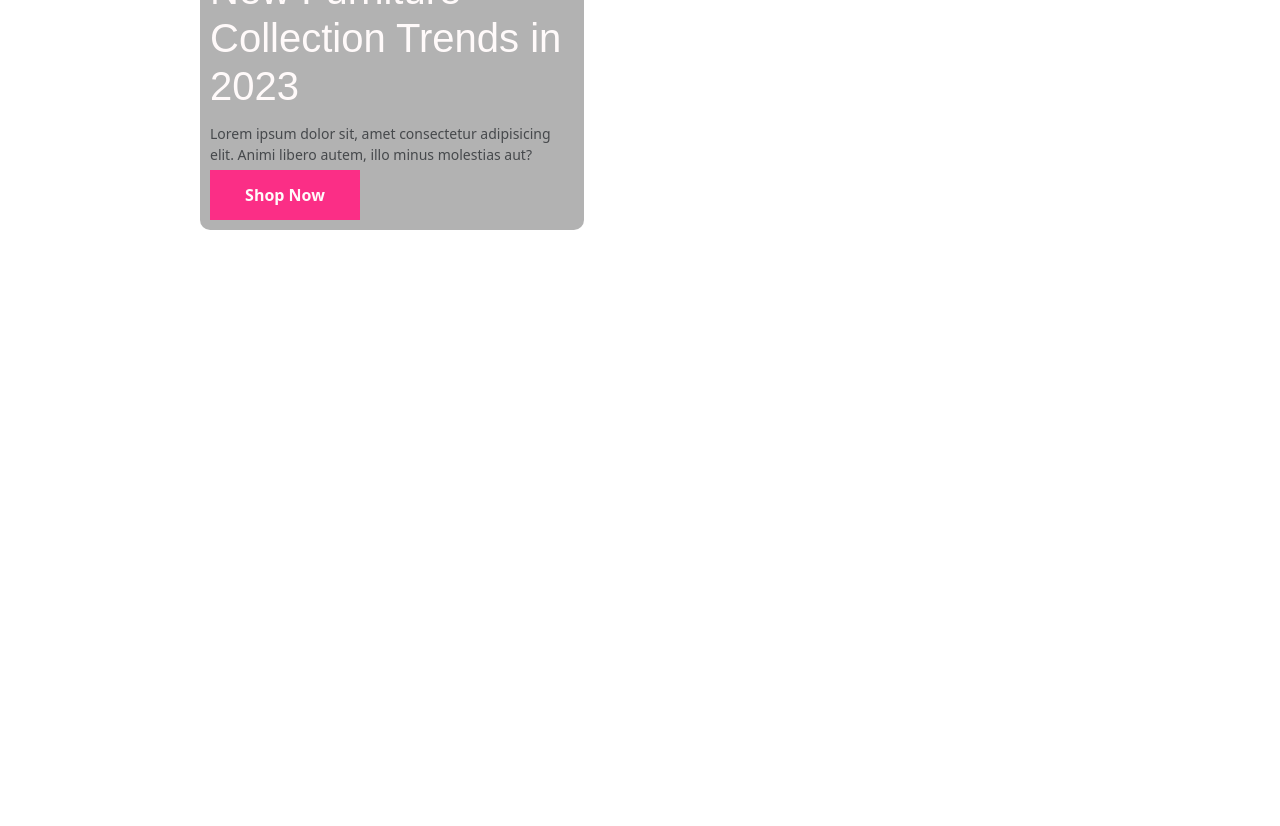
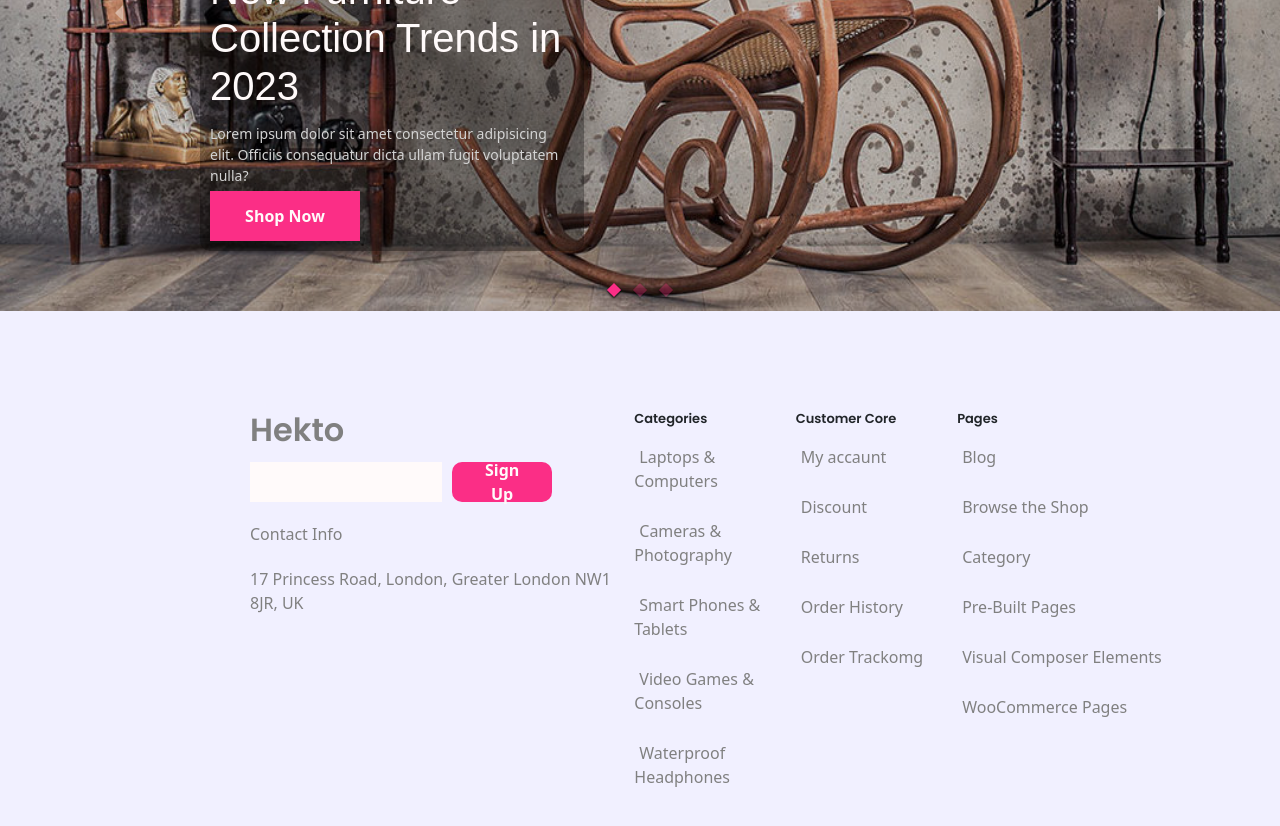
Before and after one commit to 0MAVM0/FullStack-Project, a React (Create React App) app in the folder frontend/: page / in a window 1280 px wide. Shown: the part 420-1246 px from the top of the page. Before the commit the page ends 800 px from the top, so only its background shows below. Built offline with nearby package versions, Linux system fonts and the light colour scheme.

Commit message:
Footer. And fixed carousel

```diff
--- a/frontend/src/components/Carousel/index.jsx
+++ b/frontend/src/components/Carousel/index.jsx
@@ -1,44 +1,51 @@
 import "react-responsive-carousel/lib/styles/carousel.min.css";
 import { Carousel } from 'react-responsive-carousel';
-import Crater from "../../assets/imgs/furniture/crater.jpg";
-import Sofa from "../../assets/imgs/furniture/sofa.jpg";
-import Table from "../../assets/imgs/furniture/table.jpg";
-import './style.scss'
+import Crater from "../../assets/imgs/furniture/crater.jpg"
+import Sofa from "../../assets/imgs/furniture/sofa.jpg"
+import Table from "../../assets/imgs/furniture/table.jpg"
+import "./style.scss"
+
 
 export default function MyCarousel(props) {
 
-    const width = props.width || "60%";
-    const radius = props.radius || "0";
+    const width = props.width || "60%"
+    const radius = props.radius || "0"
 
-    const imgHeight = props.height || "200px";
+    const imgHeight = props.imgHeight || "200px"
 
     const style = {
         width,
-        margin : "0 auto",
-        borderRadius : radius
-    };
+        margin: "0 auto",
+        borderRadius: radius
+    }
 
     return (
-        <div id="carouser-wrapper-id" className="carouser-wrapper" style={style}>
+        <div id="carousel-wrapper-id" className="carousel-wrapper" style={style}>
             <div className="trends-info">
-                <p>Best Furniture For Your Castle...</p>
+                <p>Best furniture for your castle....</p>
+
                 <h1>New Furniture Collection Trends in 2023</h1>
-                <small className="text-muted">
-                    Lorem ipsum dolor sit, amet consectetur adipisicing elit. Animi libero autem, illo minus molestias aut?
+
+                <small className="muted">
+                    {/* lorem 15 */}
+                    Lorem ipsum dolor sit amet consectetur adipisicing elit. Officiis consequatur dicta ullam fugit voluptatem nulla?
                 </small>
-                <button className="danger-btn" style={{"width": "150px", "height": "50px"}}>
+
+                <button id="buy-now-btn" className="danger-btn"
+                    style={{'width': '150px', 'height':'50px'}}
+                >
                     Shop Now
                 </button>
             </div>
-            <Carousel dynamicHeight={true} showThumbs={false}>
+            <Carousel dynamicHeight={true} showThumbs={false} infiniteLoop={true}>
                 <div>
-                    <img src={Crater} alt="Crater" height={imgHeight} />
+                    <img src={Crater} alt="Crater" height={imgHeight}/>
                 </div>
                 <div>
-                    <img src={Sofa} alt="Sofa" height={imgHeight} />
+                    <img src={Sofa} alt="Sofa" height={imgHeight}/>
                 </div>
                 <div>
-                    <img src={Table} alt="Table" height={imgHeight} />
+                    <img src={Table} alt="Table" height={imgHeight}/>
                 </div>
             </Carousel>
         </div>
--- a/frontend/src/components/Carousel/style.scss
+++ b/frontend/src/components/Carousel/style.scss
@@ -1,9 +1,10 @@
 @use "../../assets/Styles/_resets";
 @import "../../assets/Styles/_settings";
 
-#carouser-wrapper-id {
+#carousel-wrapper-id {
     position: relative;
     z-index: 0;
+
     .trends-info {
         width: 30%;
         display: flex;
@@ -22,9 +23,8 @@
         p {
             color: $danger;
         }
-
-        .text-muted {
-            color: $light-violet;
+        .muted {
+            color: lightgray;
         }
     }
 
@@ -34,10 +34,10 @@
     }
 
     .dot {
-        background-color: red;
+        background-color: $danger;
         width: 10px;
         height: 10px;
-        border-radius: 0px;
+        border-radius: 0;
         transform: rotate(45deg);
     }
 }
--- /dev/null
+++ b/frontend/src/components/Navigation/Footer/footes.scss
@@ -0,0 +1,58 @@
+@use "../../../assets/Styles/resets";
+@import "../../../assets/Styles/_settings";
+
+.footer-wrapper {
+    background-color: $light-violet;
+    padding: 100px 0 100px 150px;
+
+    .upper-footer {
+        display: grid;
+        grid-template-columns: 3fr 1fr 1fr 2fr;
+
+        h2, h3 {
+            font-family: "Poppins", sans-serif;
+        }
+
+        h3 {
+            font-size: small;
+        }
+
+        div {
+            display: flex;
+            flex-direction: column;
+            gap: 10px;
+
+            a {
+                text-decoration: none;
+                color: gray;
+            }
+        }
+
+        .contact-info {
+            display: flex;
+            flex-direction: column;
+            gap: 5px;
+            padding-left: 100px;
+            color: gray;
+
+            .details {
+                display: flex;
+                flex-direction: row;
+
+                input {
+                    width: 50%;
+                    height: 40px;
+                    border: none;
+                    background-color: snow;
+
+                    &::placeholder {
+                        color: gray;
+                    }
+                }
+                button {
+                    border-radius: 10px;
+                }
+            }
+        }
+    }
+}
--- /dev/null
+++ b/frontend/src/components/Navigation/Footer/index.jsx
@@ -0,0 +1,48 @@
+import './footes.scss';
+import { Link } from 'react-router-dom';
+
+export default function Footer() {
+    return (
+        <div className='footer-wrapper'>
+            <div className="upper-footer">
+                <div className='contact-info'>
+                    <h2>Hekto</h2>
+                    <div className='details'>
+                        <input type="text" placeholder='' />
+                        <button className='danger-btn' style={{width:"100px", height:"40px"}}>Sign Up</button>
+                    </div>
+                    <p>Contact Info</p>
+                    <p>17 Princess Road, London, Greater London NW1 8JR, UK</p>
+                </div>
+
+                <div className='categories'>
+                    <h3>Categories</h3>
+                    <p><Link to={"/#Laptops & Computers"}>Laptops & Computers</Link></p>
+                    <p><Link to={"/#Cameras & Photography"}>Cameras & Photography</Link></p>
+                    <p><Link to={"/#Smart Phones & Tablets"}>Smart Phones & Tablets</Link></p>
+                    <p><Link to={"/#Video Games & Consoles"}>Video Games & Consoles</Link></p>
+                    <p><Link to={"/#Waterproof Headphones"}>Waterproof Headphones</Link></p>
+                </div>
+
+                <div className='customer-core'>
+                    <h3>Customer Core</h3>
+                    <p><Link to={"/#My accaunt"}>My accaunt</Link></p>
+                    <p><Link to={"/#Discount"}>Discount</Link></p>
+                    <p><Link to={"/#Returns"}>Returns</Link></p>
+                    <p><Link to={"/#Order History"}>Order History</Link></p>
+                    <p><Link to={"/#Order Trackomg"}>Order Trackomg</Link></p>
+                </div>
+
+                <div className='pages'>
+                    <h3>Pages</h3>
+                    <p><Link to={'/#Blog'}>Blog</Link></p>
+                    <p><Link to={'/#Browse the Shop'}>Browse the Shop</Link></p>
+                    <p><Link to={'/#Category'}>Category</Link></p>
+                    <p><Link to={'/#Pre-Built Pages'}>Pre-Built Pages</Link></p>
+                    <p><Link to={'/#Visual Composer Elements'}>Visual Composer Elements</Link></p>
+                    <p><Link to={'/#WooCommerce Pages'}>WooCommerce Pages</Link></p>
+                </div>
+            </div>
+        </div>
+    )
+}
--- a/frontend/src/components/Navigation/index.jsx
+++ b/frontend/src/components/Navigation/index.jsx
@@ -7,6 +7,7 @@ import profileVector from '../../assets/icons/profile-vector.png';
 import wishlistVector from '../../assets/icons/wishlist-vector.png';
 import cardVector from '../../assets/icons/card-vector.png';
 import searchVector from '../../assets/icons/search-vector.png';
+import Footer from './Footer'
 
 
 export default function Navigation() {
@@ -100,6 +101,10 @@ export default function Navigation() {
                 </div>
             </nav>
             <Outlet />
+
+            <footer>
+                <Footer />
+            </footer>
         </main>
     )
 }
```
